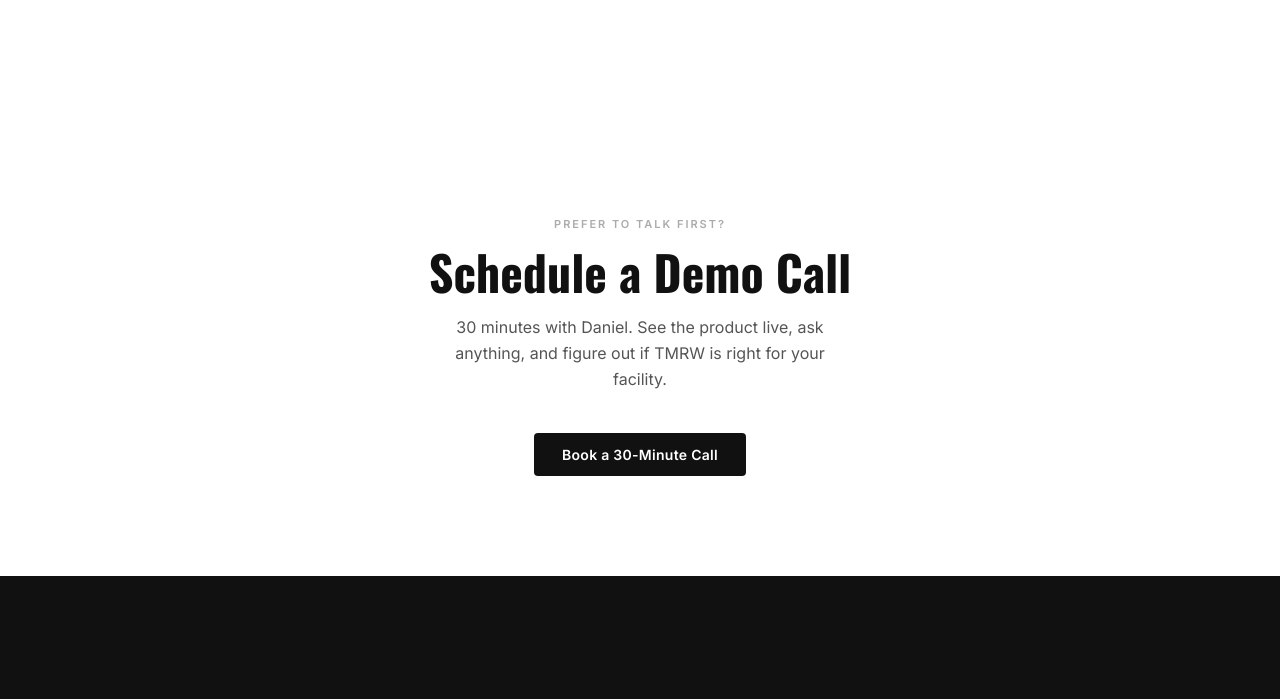
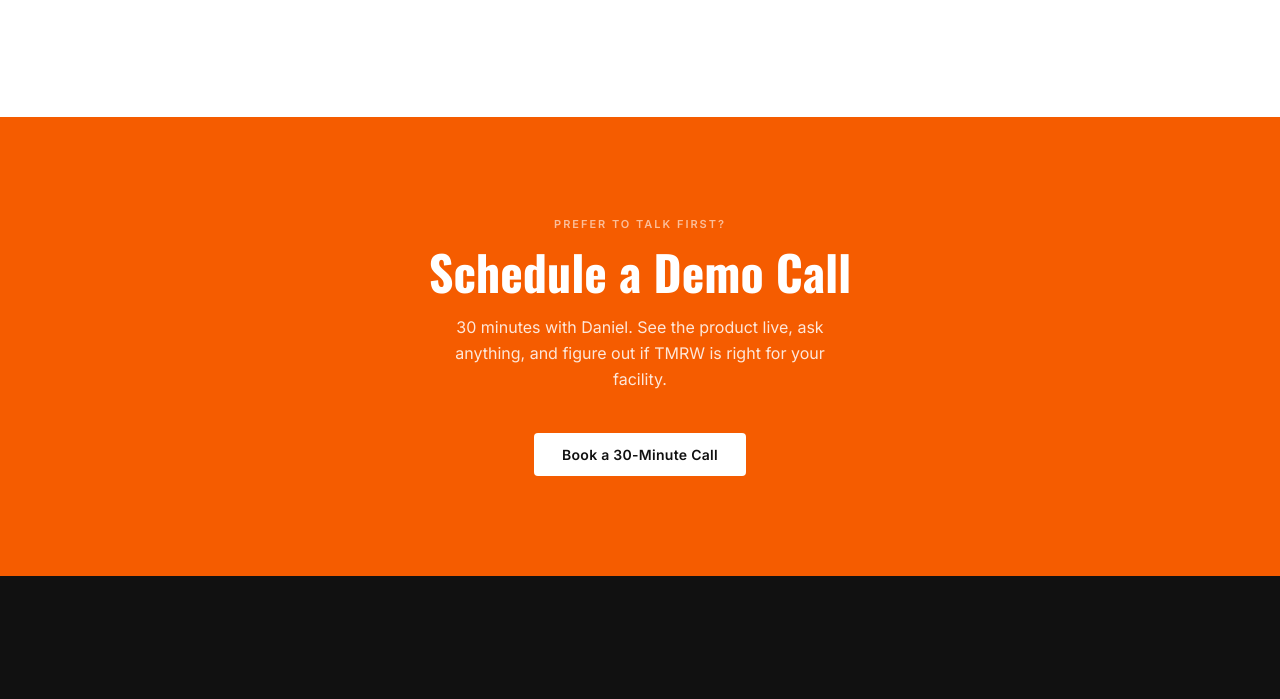
Before and after one commit to dfuchs11/tmrw-software, a website: page index.html in a window 1280 px wide. Shown: the part 3182-3881 px from the top of the page. Drawn offline with nearby package versions, Linux system fonts and the light colour scheme.

Commit message:
feat: orange demo call section

```diff
--- a/index.html
+++ b/index.html
@@ -834,11 +834,11 @@
   </section>
 
   <!-- SCHEDULE DEMO -->
-  <section style="background: var(--white); padding: 100px 64px; text-align: center;">
-    <p class="eyebrow" style="color: var(--black); opacity: 0.35; margin-bottom: 16px;">Prefer to talk first?</p>
-    <h2 style="font-family: 'Oswald', sans-serif; font-size: clamp(32px, 4vw, 48px); font-weight: 700; color: var(--black); margin-bottom: 16px; line-height: 1.05;">Schedule a Demo Call</h2>
-    <p style="font-size: 16px; color: #555555; max-width: 400px; margin: 0 auto 40px; line-height: 1.65;">30 minutes with Daniel. See the product live, ask anything, and figure out if TMRW is right for your facility.</p>
-    <a href="https://calendly.com/daniel-usetmrw/tmrw-demo-call" target="_blank" style="display: inline-block; background: var(--black); color: var(--white); font-weight: 600; font-size: 14px; letter-spacing: 0.02em; padding: 13px 28px; border-radius: 4px; text-decoration: none;">Book a 30-Minute Call</a>
+  <section style="background: var(--orange); padding: 100px 64px; text-align: center;">
+    <p class="eyebrow" style="color: rgba(255,255,255,0.6); margin-bottom: 16px;">Prefer to talk first?</p>
+    <h2 style="font-family: 'Oswald', sans-serif; font-size: clamp(32px, 4vw, 48px); font-weight: 700; color: var(--white); margin-bottom: 16px; line-height: 1.05;">Schedule a Demo Call</h2>
+    <p style="font-size: 16px; color: rgba(255,255,255,0.85); max-width: 400px; margin: 0 auto 40px; line-height: 1.65;">30 minutes with Daniel. See the product live, ask anything, and figure out if TMRW is right for your facility.</p>
+    <a href="https://calendly.com/daniel-usetmrw/tmrw-demo-call" target="_blank" style="display: inline-block; background: var(--white); color: var(--black); font-weight: 600; font-size: 14px; letter-spacing: 0.02em; padding: 13px 28px; border-radius: 4px; text-decoration: none;">Book a 30-Minute Call</a>
   </section>
 
   <!-- FINAL CTA -->
```
